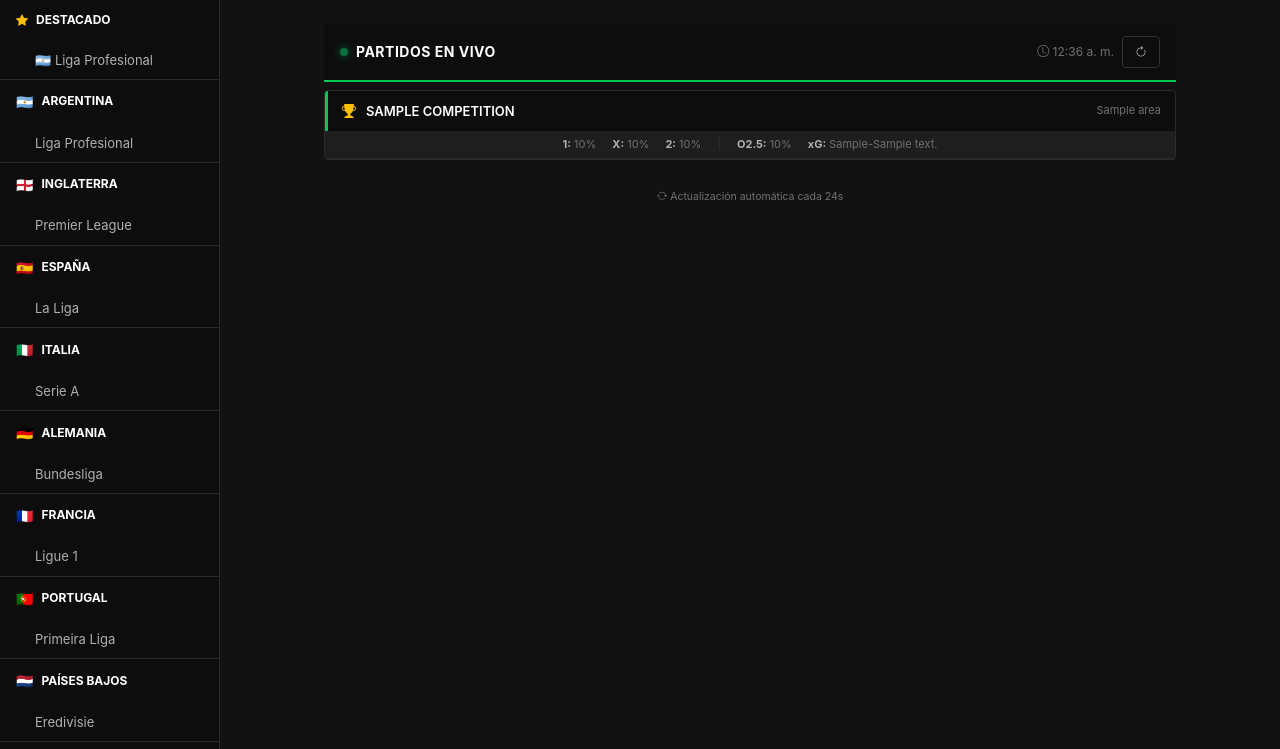
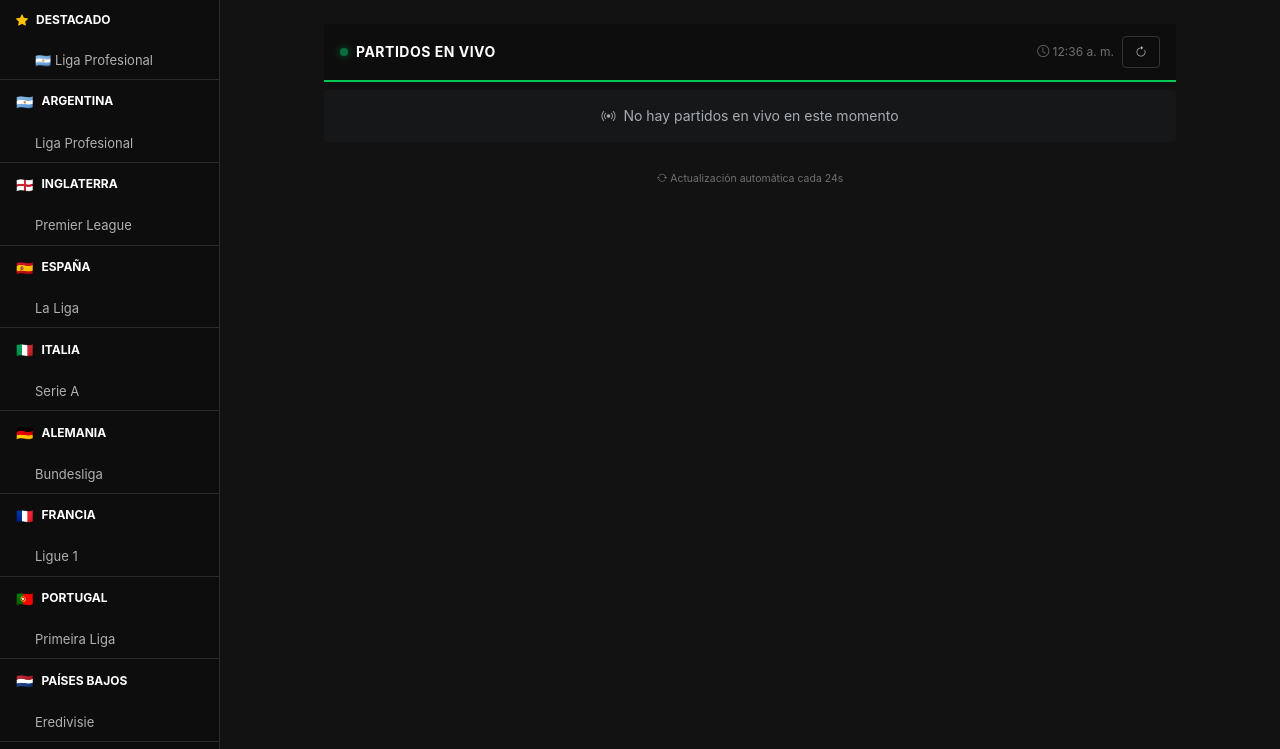
Before and after one commit to 1nachu/timba-predicciones, a Flask app: template templates/live.html in a window 1280 px wide. Shown: the part 50-799 px from the top of the page. Run offline with Flask 3, Linux system fonts and the light colour scheme; the template is opened without the code that fills it: most values are stand-ins (such as "Sample title", 1, 10 or a date in 2020); some libraries are stand-ins or nearby versions.

Commit message:
feat: separar vista live en secciones EN VIVO y PRÓXIMOS HOY

```diff
--- a/templates/live.html
+++ b/templates/live.html
@@ -28,22 +28,25 @@
     {% endif %}
 
     {% if partidos %}
-        {# Agrupar partidos por competición #}
+
+        {# Separar partidos en dos grupos #}
+        {% set partidos_live = partidos | selectattr('seccion', 'equalto', 'live') | list %}
+        {% set partidos_proximos = partidos | selectattr('seccion', 'equalto', 'proximos') | list %}
+
+        {# ============================================================ #}
+        {# MACRO para renderizar tabla de partidos por liga             #}
+        {# ============================================================ #}
+        {% macro render_partidos(lista, mostrar_prediccion_inline) %}
             {% set current_league = namespace(name='') %}
+            {% for partido in lista %}
 
-        {% for partido in partidos %}
-            {# Detectar nombre de liga #}
                 {% set league_name = partido.competition.name if partido.competition else (partido.league if partido.league else 'Liga') %}
 
-            {# Si cambia la liga, cerrar tabla anterior y abrir nueva sección #}
                 {% if league_name != current_league.name %}
                     {% if current_league.name != '' %}
                         </tbody></table></div>
                     {% endif %}
-
                     {% set current_league.name = league_name %}
-
-                <!-- Header de Liga -->
                     <div class="league-section mb-2">
                         <div class="league-header">
                             <i class="bi bi-trophy-fill"></i>
@@ -58,20 +61,15 @@
                             <tbody>
                 {% endif %}
 
-            {# Determinar estado del partido #}
                 {% set is_live = partido.status in ['IN_PLAY', 'LIVE', 'EN VIVO', 'PAUSED'] %}
                 {% set is_finished = partido.status == 'FINISHED' %}
                 {% set is_halftime = partido.status == 'PAUSED' %}
-
-            {# Obtener minuto #}
                 {% set match_minute = partido.minute if partido.minute is number else 0 %}
 
-            {# Obtener score #}
                 {% if partido.score and partido.score.fullTime %}
                     {% set home_score = partido.score.fullTime.home if partido.score.fullTime.home is not none else 0 %}
                     {% set away_score = partido.score.fullTime.away if partido.score.fullTime.away is not none else 0 %}
                 {% elif partido.score is string and '-' in partido.score %}
-                {# Formato simple "X - Y" del modo demo #}
                     {% set home_score = partido.score.replace(' ', '')[0]|default(0) %}
                     {% set away_score = partido.score.replace(' ', '')[2]|default(0) %}
                 {% else %}
@@ -79,17 +77,13 @@
                     {% set away_score = partido.away_score|default(0) %}
                 {% endif %}
 
-            {# Obtener equipos #}
                 {% set home_team = partido.homeTeam.name if partido.homeTeam else partido.home|default('Local') %}
                 {% set away_team = partido.awayTeam.name if partido.awayTeam else partido.away|default('Visitante') %}
-
-            {# Obtener timestamp para filtrado JS #}
                 {% set match_timestamp = partido._timestamp|default(0) %}
 
-            <!-- Fila de Partido -->
                 <tr class="match-row {% if is_live %}match-live{% elif is_finished %}match-finished{% endif %}" data-timestamp="{{ match_timestamp }}">
 
-                <!-- Columna Estado/Minuto -->
+                    <!-- Estado/Minuto -->
                     <td class="match-status-cell">
                         {% if is_live %}
                             <div class="status-badge status-live">
@@ -139,7 +133,7 @@
                         <span class="team-name">{{ away_team }}</span>
                     </td>
 
-                <!-- Mini Stats (opcional) -->
+                    <!-- Mini Stats -->
                     <td class="stats-cell d-none d-md-table-cell">
                         {% if partido.prediccion_timba and partido.prediccion_timba.over_25 is defined %}
                             <span class="mini-stat" title="Over 2.5: {{ partido.prediccion_timba.over_25|int }}%">
@@ -153,8 +147,8 @@
                     </td>
                 </tr>
 
-            {# Fila extra con predicción detallada (colapsable) #}
-            {% if partido.prediccion_timba and is_live %}
+                {# Predicción detallada solo para partidos en vivo #}
+                {% if partido.prediccion_timba and mostrar_prediccion_inline and is_live %}
                 <tr class="pred-row">
                     <td colspan="5">
                         <div class="pred-inline">
@@ -184,11 +178,41 @@
                 {% endif %}
 
             {% endfor %}
+            {# Cerrar última tabla #}
+            {% if lista | length > 0 %}
+                </tbody></table></div>
+            {% endif %}
+        {% endmacro %}
 
-        {# Cerrar última tabla #}
-        </tbody></table></div>
+        {# ============================================================ #}
+        {# SECCIÓN 1: EN VIVO AHORA                                     #}
+        {# ============================================================ #}
+        {% if partidos_live %}
+            <div class="seccion-header d-flex align-items-center gap-2 mb-2">
+                <span class="live-dot"></span>
+                <span class="text-white fw-bold">EN VIVO AHORA</span>
+                <span class="badge bg-danger">{{ partidos_live|length }}</span>
+            </div>
+            {{ render_partidos(partidos_live, true) }}
+        {% else %}
+            <div class="alert alert-secondary text-center py-3 mb-3">
+                <i class="bi bi-broadcast me-2"></i>No hay partidos en vivo en este momento
+            </div>
+        {% endif %}
 
-        <!-- Footer con auto-refresh info -->
+        {# ============================================================ #}
+        {# SECCIÓN 2: PRÓXIMOS HOY                                      #}
+        {# ============================================================ #}
+        {% if partidos_proximos %}
+            <div class="seccion-header d-flex align-items-center gap-2 mt-4 mb-2">
+                <i class="bi bi-clock text-warning"></i>
+                <span class="text-white fw-bold">PRÓXIMOS HOY</span>
+                <span class="badge bg-secondary">{{ partidos_proximos|length }}</span>
+            </div>
+            {{ render_partidos(partidos_proximos, false) }}
+        {% endif %}
+
+        <!-- Footer con auto-refresh -->
         <div class="refresh-info text-center mt-3">
             <small>
                 <i class="bi bi-arrow-repeat spin"></i>
@@ -220,28 +244,6 @@
 {% block scripts %}
 <script>
 document.addEventListener('DOMContentLoaded', function() {
-    // ========== FILTRADO DE PARTIDOS VIEJOS (SEGURIDAD FRONTEND) ==========
-    // Oculta partidos que no sean del día actual (por si el backend envía datos viejos)
-    function filtrarPartidosDelDia() {
-        const hoy = new Date();
-        hoy.setHours(0, 0, 0, 0);
-        const timestampHoy = hoy.getTime() / 1000;
-
-        document.querySelectorAll('.match-row').forEach(function(row) {
-            const timestampAttr = row.dataset.timestamp;
-            if (timestampAttr) {
-                const matchTimestamp = parseFloat(timestampAttr);
-                // Si el partido es de antes de hoy, ocultarlo
-                if (matchTimestamp < timestampHoy) {
-                    row.style.display = 'none';
-                    console.log('⏭️ Partido viejo ocultado:', row);
-                }
-            }
-        });
-    }
-
-    // Ejecutar filtrado al cargar
-    filtrarPartidosDelDia();
 
     // Mostrar hora actual
     function updateClock() {
@@ -275,7 +277,6 @@
     const interval = setInterval(function() {
         seconds--;
         if (countdownEl) countdownEl.textContent = seconds;
-
         if (seconds <= 0) {
             clearInterval(interval);
             location.reload();
```
Lines whose indentation alone changed are shown as unchanged.
